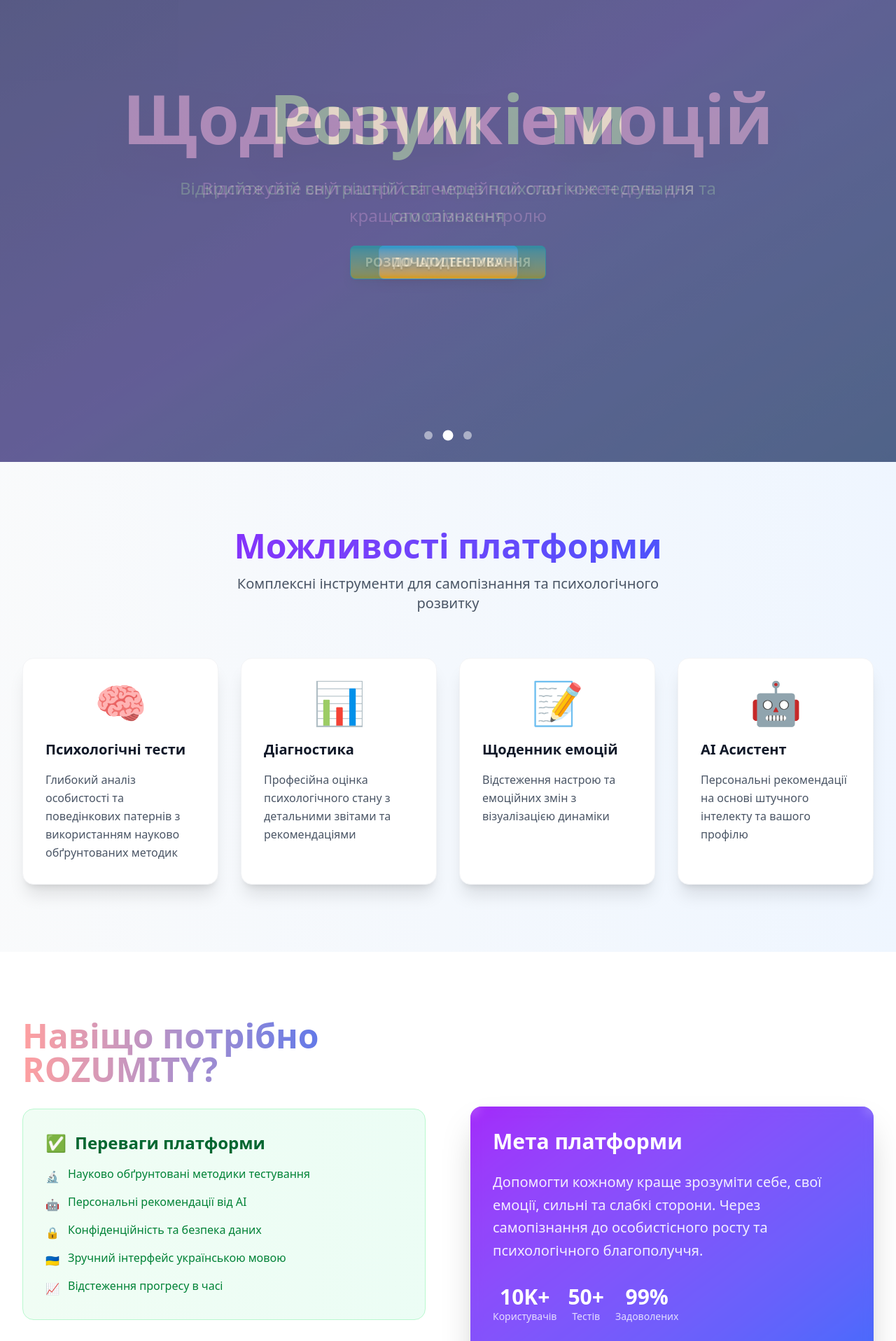
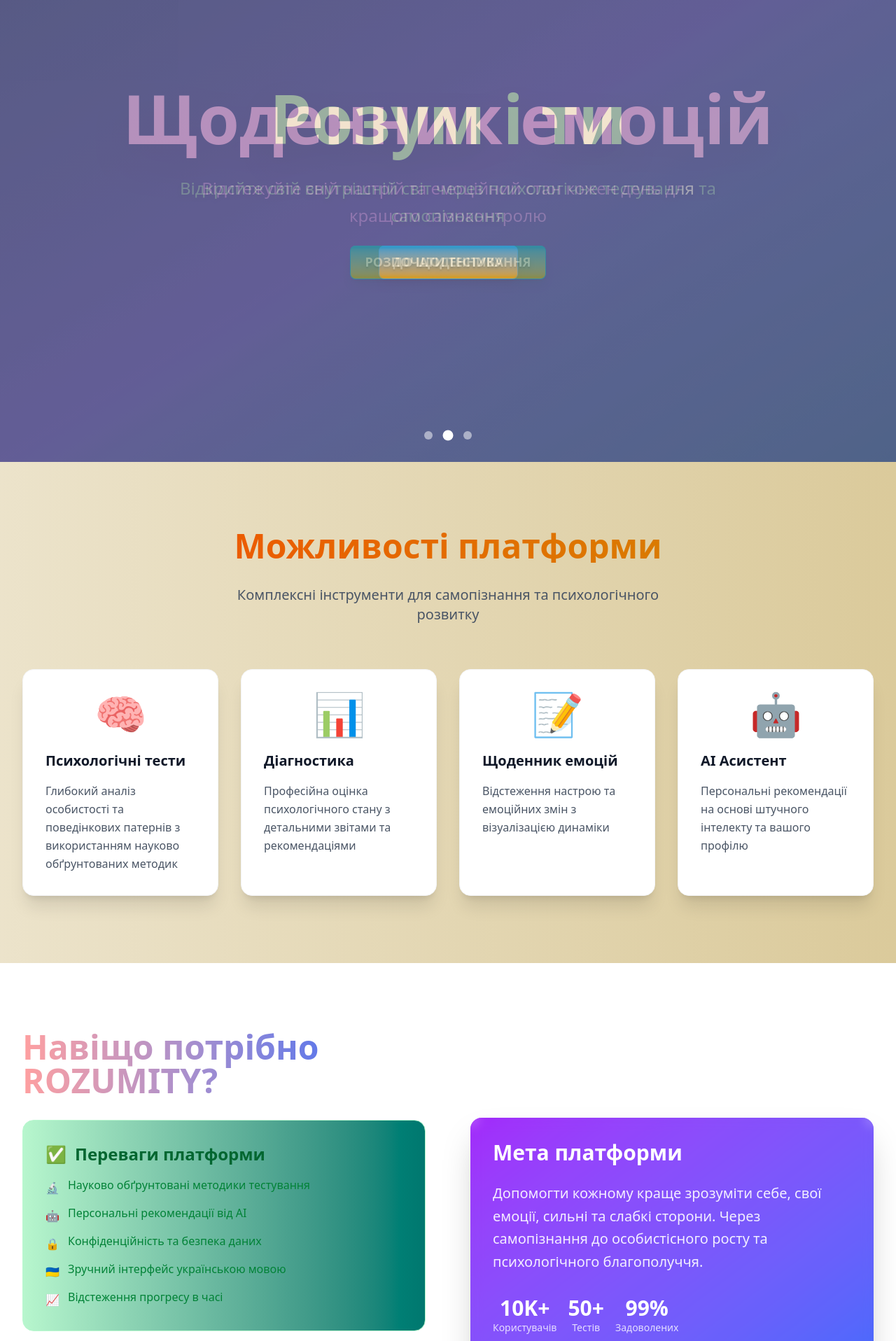
Before and after one commit to rozumity/rozumity-client, a React (Vite) app: page / in a window 1280 px wide. Shown: the part 140-2056 px from the top of the page at 70% size. Built offline with nearby package versions, Linux system fonts and the light colour scheme.

Commit message:
Refactor home page components

```diff
--- a/src/components/pages/home/About.jsx
+++ b/src/components/pages/home/About.jsx
@@ -7,7 +7,7 @@
               </h2>
 
               <div className="space-y-8">
-                <div className="bg-gradient-to-r from-green-50 to-emerald-50 p-8 rounded-2xl border border-green-200">
+                <div className="bg-gradient-to-r from-secondary to-success p-8 rounded-2xl border border-green-200">
                   <h3 className="text-2xl font-bold text-green-800 mb-4 flex items-center">
                     <span className="mr-3">✅</span>
                     Переваги платформи
--- a/src/components/pages/home/Features.jsx
+++ b/src/components/pages/home/Features.jsx
@@ -26,10 +26,10 @@
     },
   ];
   return (
-      <div className="py-24 bg-gradient-to-r from-gray-50 to-blue-50">
+      <div className="py-24 bg-gradient-to-r from-base-100 to-base-300">
         <div className="max-w-7xl mx-auto px-4 sm:px-6 lg:px-8">
           <div className="text-center mb-16">
-            <h2 className="text-5xl font-bold mb-4 bg-gradient-to-r from-purple-600 to-blue-600 bg-clip-text text-transparent">
+            <h2 className="text-5xl font-bold mb-8 bg-gradient-to-r from-warning to-accent bg-clip-text text-transparent">
               Можливості платформи
             </h2>
             <p className="text-xl text-gray-600 max-w-2xl mx-auto">
--- a/src/components/pages/home/HeroCarousel.jsx
+++ b/src/components/pages/home/HeroCarousel.jsx
@@ -48,10 +48,10 @@
         >
           <div className={`min-h-screen bg-gradient-to-br ${slide.gradient} flex items-center justify-center relative`}>
             <div key={slide.title} className="relative z-10 text-center px-4 max-w-6xl mx-auto animate-fade-in">
-              <h1 className="text-6xl md:text-8xl font-black mb-8 drop-shadow-2xl text-orange-100/85">
+              <h1 className="text-6xl md:text-8xl font-black mb-8 drop-shadow-2xl text-orange-100/95">
                 {slide.title}
               </h1>
-              <p className="text-xl md:text-2xl mb-6 max-w-3xl mx-auto drop-shadow-lg leading-relaxed text-neutral-content opacity-55">
+              <p className="text-xl md:text-2xl mb-6 max-w-3xl mx-auto drop-shadow-md leading-relaxed text-neutral-content/60">
                 {slide.subtitle}
               </p>
               <Link to={slide.link} className="btn btn-lg btn-info rounded-lg border-t-0 font-bold bg-gradient-to-b from-info to-accent shadow-lg text-shadow-lg text-base-100">
```
